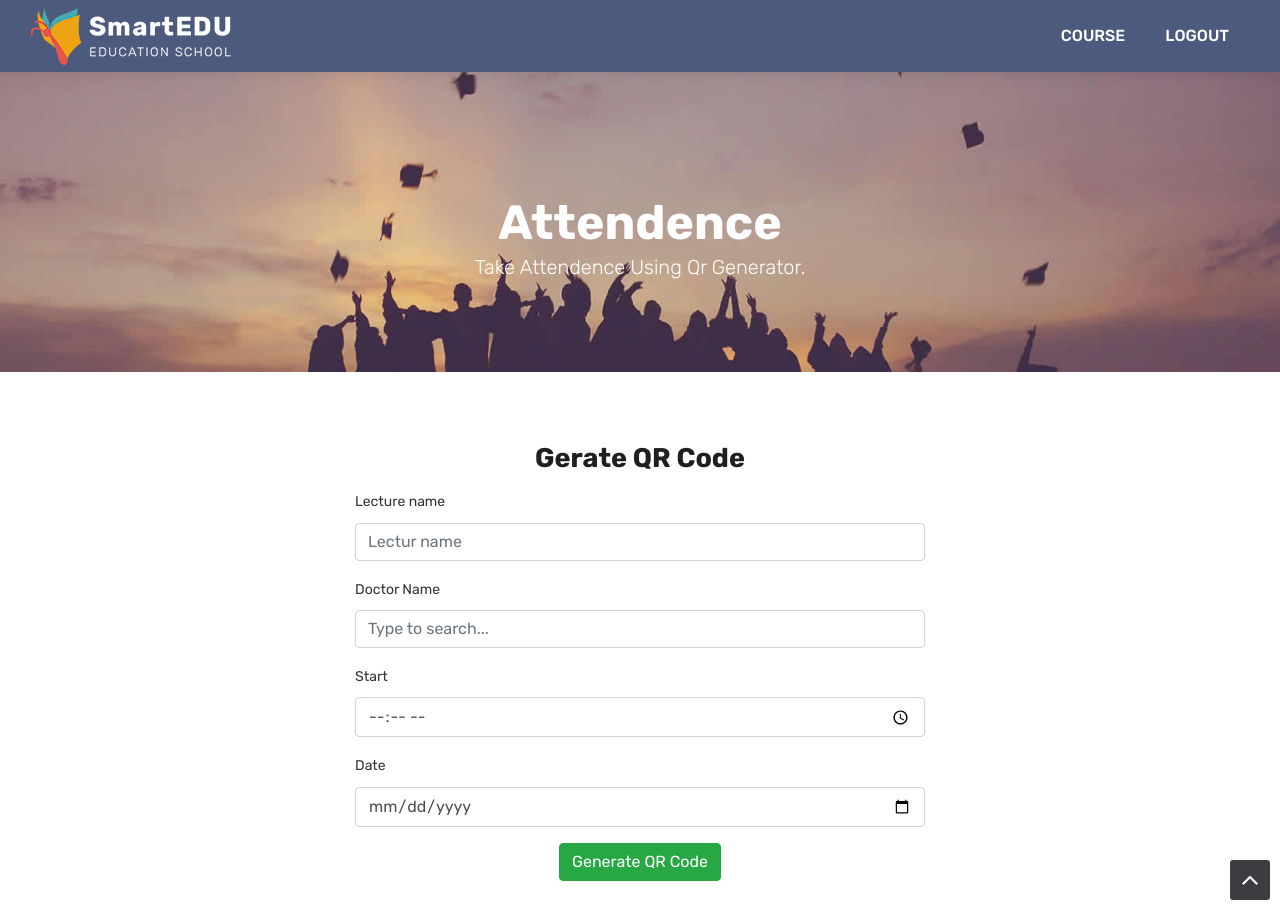
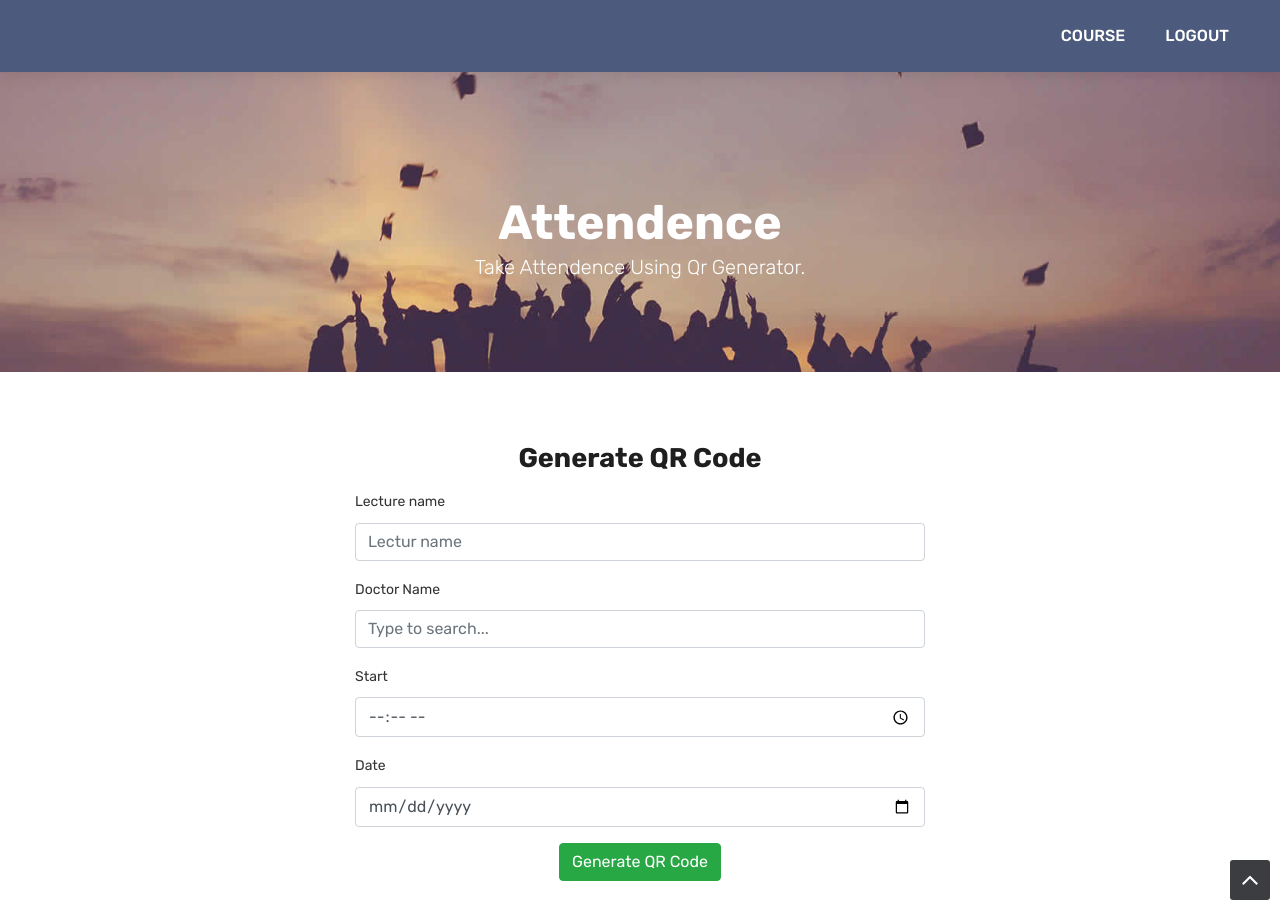
Before and after one commit to mohamedsamir3/AttandenceEdu, a plain HTML site: page QR.html in a window 1280 px wide. Shown: the top 914 px of the page. Drawn offline with Linux system fonts and the light colour scheme; a script that the page names is missing.

Commit message:
Add files via upload

```diff
--- a/QR.html
+++ b/QR.html
@@ -134,7 +134,7 @@
 		<nav class="navbar navbar-expand-lg navbar-light bg-light">
 			<div class="container-fluid">
 				<a class="navbar-brand" href="index.html">
-					<img src="images/logo.png" alt="" />
+					<!--<img src="images/logo.png" alt="" />-->
 				</a>
 				<button class="navbar-toggler" type="button" data-toggle="collapse" data-target="#navbars-host"
 					aria-controls="navbars-rs-food" aria-expanded="false" aria-label="Toggle navigation">
@@ -200,7 +200,7 @@
 						<h3 class="widget-title" style="text-align: center;
 						font-size: 27px;
 						font-weight: bold;
-				border:none">Gerate QR Code </h3>
+				border:none">Generate  QR Code </h3>
 						<div class="row">
 							<div class="form-group">
 								<label>Lecture name </label>
```
Also changed, not shown: course-grid-3.html (+1 -1 lines).
